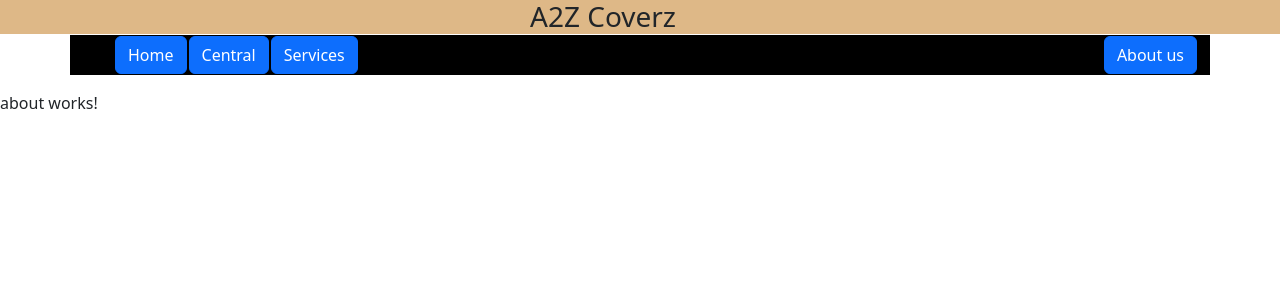
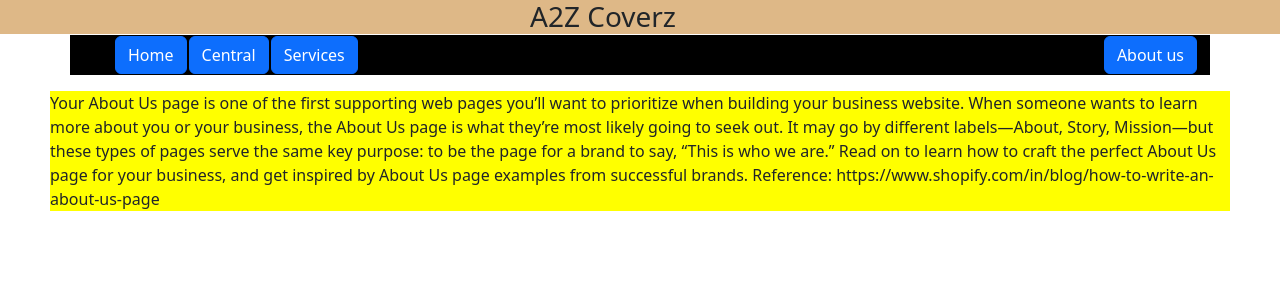
Before and after one commit to Ranjith1522/Angular, an Angular app: page /About in a window 1280 px wide. Shown: the top 300 px of the page. Built offline with nearby package versions, Linux system fonts and the light colour scheme.

Commit message:
Added content for About us content

```diff
--- a/src/app/about/about.component.html
+++ b/src/app/about/about.component.html
@@ -1 +1,12 @@
-<p>about works!</p>
+<div class="About">
+
+    <p style="background-color: yellow;">
+        Your About Us page is one of the first supporting web pages you’ll want to prioritize when building your business website.
+
+    When someone wants to learn more about you or your business, the About Us page is what they’re most likely going to seek out. It may go by different labels—About, Story, Mission—but these types of pages serve the same key purpose: to be the page for a brand to say, “This is who we are.”
+
+    Read on to learn how to craft the perfect About Us page for your business, and get inspired by About Us page examples from successful brands.
+    Reference: https://www.shopify.com/in/blog/how-to-write-an-about-us-page
+    </p>
+
+</div>
--- a/src/app/about/about.component.scss
+++ b/src/app/about/about.component.scss
@@ -0,0 +1,4 @@
+.About {
+    //width: 70%;
+    margin: 0px 50px 0px 50px;
+}
```
